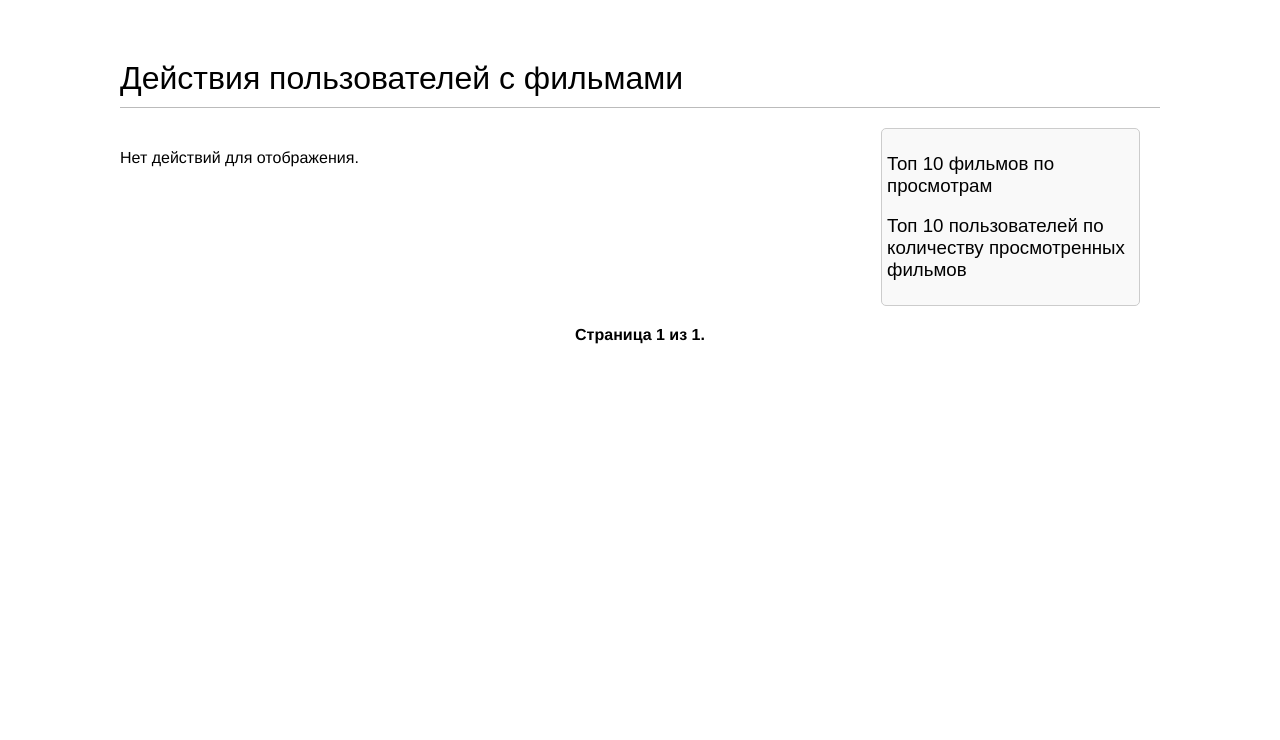
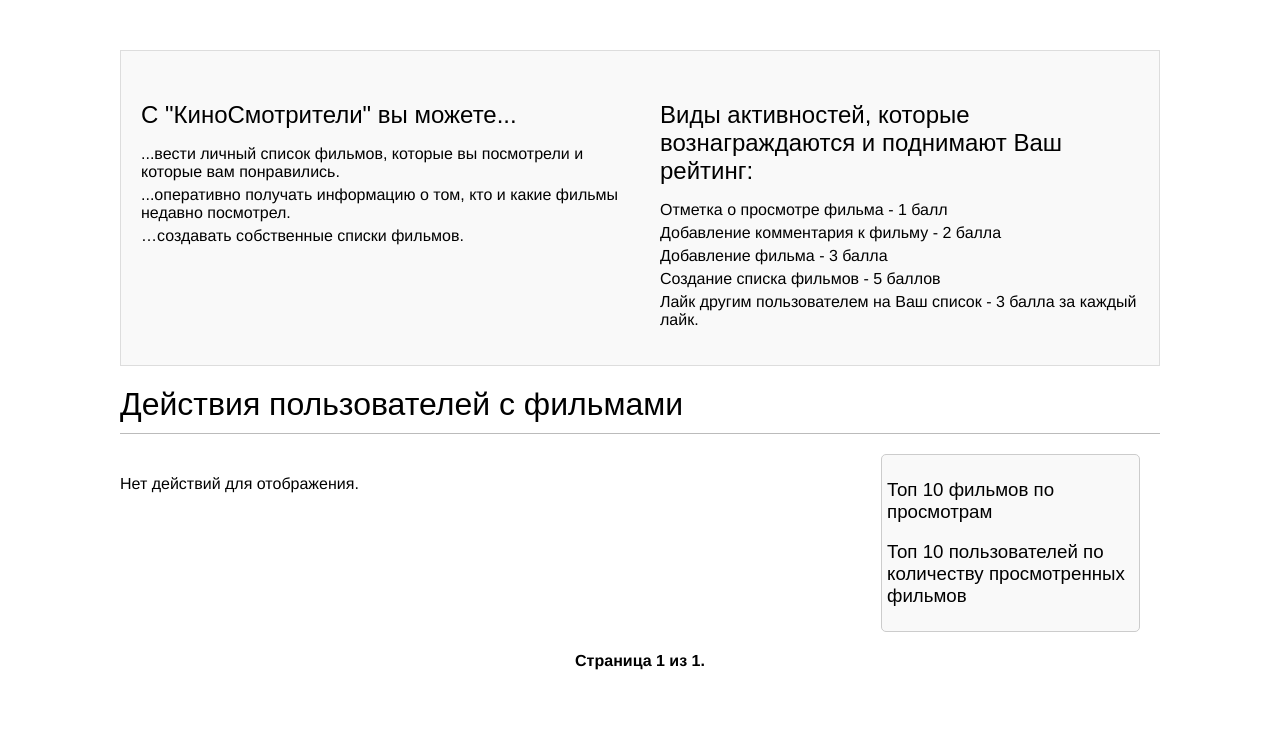
Before and after one commit to andreynetrebin/movie_watcher, a Django app: page / in a window 1280 px wide. Shown: the part 150-890 px from the top of the page. Before the commit the page ends 494 px from the top, so only its background shows below. Run offline with Django 5.2, Linux system fonts and the light colour scheme; data that the repository does not hold is empty; parts of the project's set-up code (start-up, migrations or seed data) failed here and were passed over; some libraries are stand-ins or nearby versions; some web fonts are replaced.

Commit message:
changed start page, added info block

```diff
--- a/movies/templates/movies/movie/movie_actions.html
+++ b/movies/templates/movies/movie/movie_actions.html
@@ -5,6 +5,29 @@
 {% block content %}
 <div class="container">
     <div class="main-content">
+        <!-- Информационный блок для неавторизованных пользователей -->
+        {% if not user.is_authenticated %}
+        <div class="info-block">
+            <div class="info-left">
+                <h2>С "КиноСмотрители" вы можете...</h2>
+                <ul>
+                    <li>...вести личный список фильмов, которые вы посмотрели и которые вам понравились.</li>
+                    <li>...оперативно получать информацию о том, кто и какие фильмы недавно посмотрел.</li>
+                    <li>…создавать собственные списки фильмов.</li>
+                </ul>
+            </div>
+            <div class="info-right">
+                <h2>Виды активностей, которые вознаграждаются и поднимают Ваш рейтинг:</h2>
+                <ul>
+                    <li>Отметка о просмотре фильма - 1 балл</li>
+                    <li>Добавление комментария к фильму - 2 балла</li>
+                    <li>Добавление фильма - 3 балла</li>
+                    <li>Создание списка фильмов - 5 баллов</li>
+                    <li>Лайк другим пользователем на Ваш список - 3 балла за каждый лайк.</li>
+                </ul>
+            </div>
+        </div>
+        {% endif %}
         <h1>Действия пользователей с фильмами</h1>
 
         <div class="content-wrapper">
--- a/static/css/base.css
+++ b/static/css/base.css
@@ -1003,6 +1003,33 @@ button.wishlist i.transparent {
     flex-wrap: wrap; /* Позволяем переносить элементы на новую строку */
 }
 
+.info-block {
+    display: flex;
+    justify-content: space-between;
+    padding: 20px;
+    background-color: #f9f9f9;
+    border: 1px solid #ddd;
+    margin-bottom: 20px;
+}
+
+.info-left, .info-right {
+    width: 48%;
+}
+
+.info-left h2, .info-right h2 {
+    font-size: 1.5em;
+    margin-bottom: 10px;
+}
+
+.info-left ul, .info-right ul {
+    list-style-type: none;
+    padding: 0;
+}
+
+.info-left li, .info-right li {
+    margin-bottom: 5px;
+}
+
 
 
 /* Стили для мобильных устройств */
```
Also changed, not shown: CHANGELOG.md.
